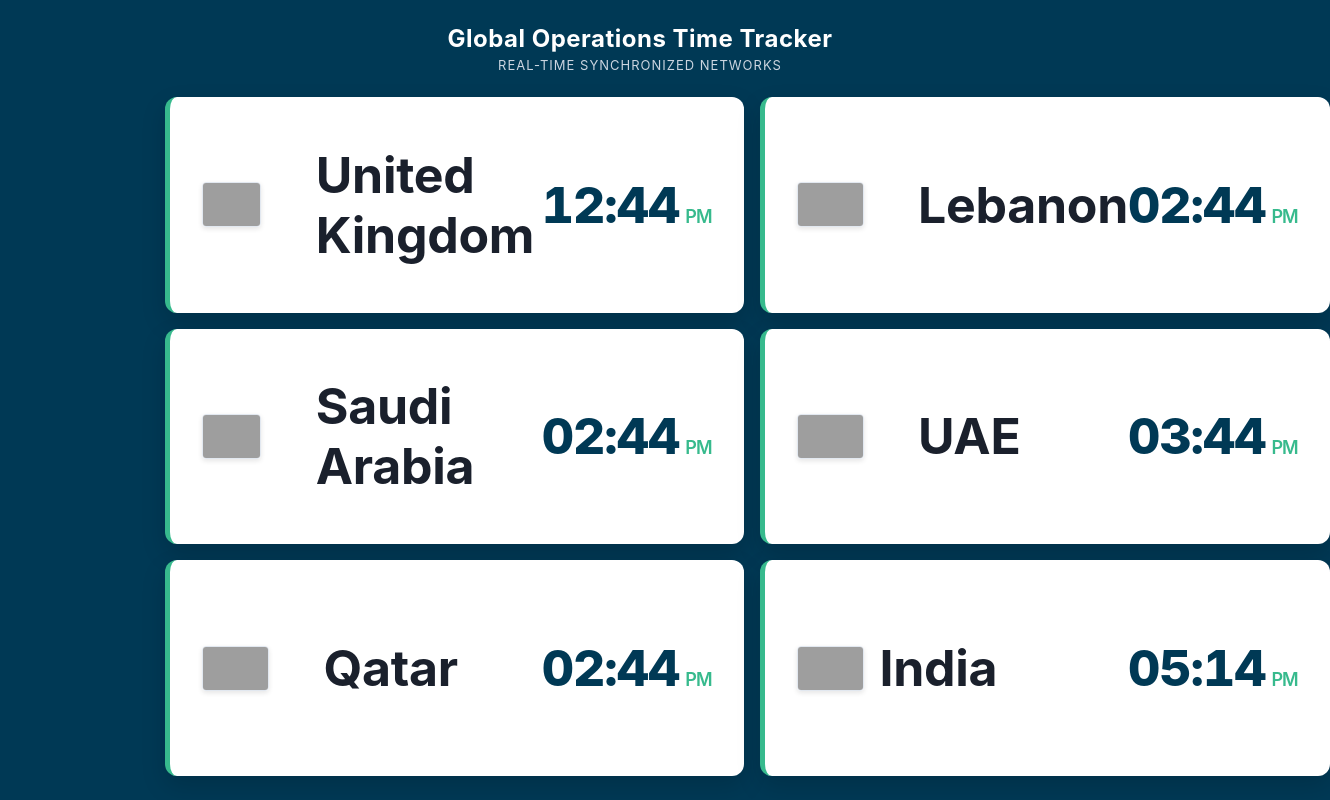
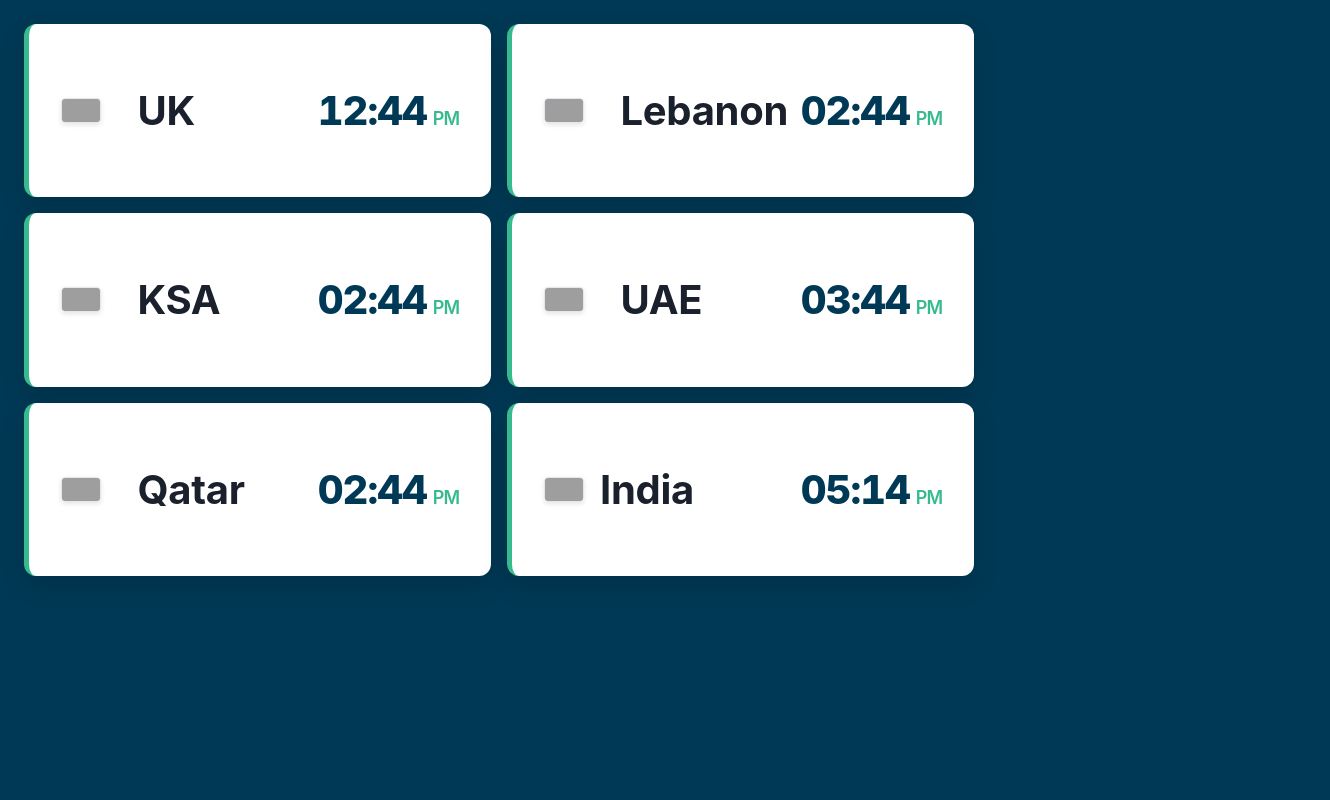
Before and after one commit to shadizebian/globalTimes, a plain HTML site: page index.html in a window 1280 px wide. Shown: the whole page, 1330 px wide, since content can reach past the window. Drawn offline with Linux system fonts and the light colour scheme; grey boxes are pictures that could not be loaded.

Commit message:
Modify CSS styles for layout and font sizes
Adjusted layout and styling for better visual presentation.

```diff
--- a/index.html
+++ b/index.html
@@ -23,11 +23,11 @@
             font-family: -apple-system, BlinkMacSystemFont, "Segoe UI", Roboto, Helvetica, Arial, sans-serif;
             background-color: var(--bg-dark);
             color: var(--text-main);
-            height: 100vh;
+            height: 75vh;
             display: flex;
             flex-direction: column;
             justify-content: center;
-            align-items: center;
+
             padding: 24px;
             overflow: hidden;
         }
@@ -81,8 +81,8 @@
         }
 
         .flag-icon {
-            width: 67px;
-            height: 45px;
+            width: 40px;
+            height: 25px;
             object-fit: cover;
             border-radius: 4px;
             box-shadow: 0 2px 5px rgba(0,0,0,0.1);
@@ -90,7 +90,7 @@
         }
 
         .country-name {
-            font-size: 50px;
+            font-size: 40px;
             font-weight: 700;
             color: #1a202c;
             letter-spacing: -0.3px;
@@ -98,7 +98,7 @@
 
         /* Digital Clock Wrapper Styles */
         .time-display {
-            font-size: 50px;
+            font-size: 40px;
             font-weight: 800;
             color: var(--bg-dark);
             font-variant-numeric: tabular-nums;
@@ -119,24 +119,19 @@
 </head>
 <body>
 
-    <div class="dashboard-header">
-        <h1>Global Operations Time Tracker</h1>
-        <p>Real-Time Synchronized Networks</p>
-    </div>
-
     <div class="clock-grid">
 
         <div class="clock-card" data-timezone="Europe/London">
             <div class="country-meta">
-                <img class="flag-icon" src="https://flagcdn.com/w80/gb.png" alt="UK Flag"> &nbsp;&nbsp;&nbsp;&nbsp;&nbsp;
-                <span class="country-name">United Kingdom</span>
+                <img class="flag-icon" src="https://flagcdn.com/w80/gb.png" alt="UK Flag"> &nbsp;
+                <span class="country-name">UK</span>
             </div>
             <div class="time-display">--:--</div>
         </div>
 
         <div class="clock-card" data-timezone="Asia/Beirut">
             <div class="country-meta">
-                <img class="flag-icon" src="https://flagcdn.com/w80/lb.png" alt="Lebanon Flag"> &nbsp;&nbsp;&nbsp;&nbsp;&nbsp;
+                <img class="flag-icon" src="https://flagcdn.com/w80/lb.png" alt="Lebanon Flag"> &nbsp;
                 <span class="country-name">Lebanon</span>
             </div>
             <div class="time-display">--:--</div>
@@ -144,15 +139,15 @@
 
         <div class="clock-card" data-timezone="Asia/Riyadh">
             <div class="country-meta">
-                <img class="flag-icon" src="https://flagcdn.com/w80/sa.png" alt="KSA Flag"> &nbsp;&nbsp;&nbsp;&nbsp;&nbsp;
-                <span class="country-name">Saudi Arabia</span>
+                <img class="flag-icon" src="https://flagcdn.com/w80/sa.png" alt="KSA Flag"> &nbsp;
+                <span class="country-name">KSA</span>
             </div>
             <div class="time-display">--:--</div>
         </div>
 
         <div class="clock-card" data-timezone="Asia/Dubai">
             <div class="country-meta">
-                <img class="flag-icon" src="https://flagcdn.com/w80/ae.png" alt="UAE Flag"> &nbsp;&nbsp;&nbsp;&nbsp;&nbsp;
+                <img class="flag-icon" src="https://flagcdn.com/w80/ae.png" alt="UAE Flag"> &nbsp;
                 <span class="country-name">UAE</span>
             </div>
             <div class="time-display">--:--</div>
@@ -160,7 +155,7 @@
 
         <div class="clock-card" data-timezone="Asia/Qatar">
             <div class="country-meta">
-                <img class="flag-icon" src="https://flagcdn.com/w80/qa.png" alt="Qatar Flag"> &nbsp;&nbsp;&nbsp;&nbsp;&nbsp;
+                <img class="flag-icon" src="https://flagcdn.com/w80/qa.png" alt="Qatar Flag"> &nbsp;
                 <span class="country-name">Qatar</span>
             </div>
             <div class="time-display">--:--</div>
```
